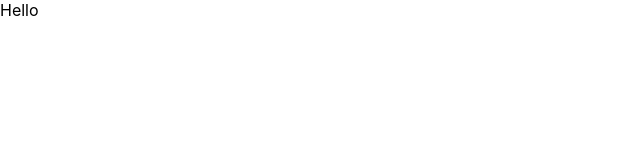
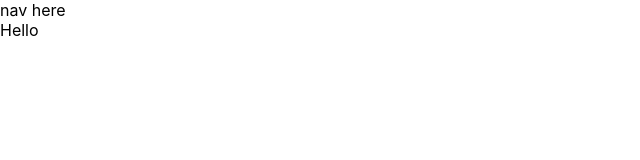
Before and after one commit to FonzMP/tucket, a React (Create React App) app in the folder client/: page / in a window 1280 px wide. Shown: the top 160 px of the page, without its empty margins (0-640 px from the left). Built offline with nearby package versions, Linux system fonts and the light colour scheme.

Commit message:
nav component working

```diff
--- a/client/src/App.js
+++ b/client/src/App.js
@@ -1,11 +1,13 @@
 import React from "react";
 import { BrowserRouter as Router, Route, Switch } from "react-router-dom";
 import Home from "./shared/home";
+import Navbar from "./shared/navigation/navbar";
 import "./App.css";
 
 function App() {
   return (
     <Router>
+      <Navbar />
       <div className="contentBody">
         <React.Fragment>
           <Switch>
--- /dev/null
+++ b/client/src/shared/navigation/navbar.js
@@ -0,0 +1,9 @@
+import React, { Component } from "react";
+
+class Navbar extends Component {
+  render() {
+    return <div>nav here</div>;
+  }
+}
+
+export default Navbar;
```
